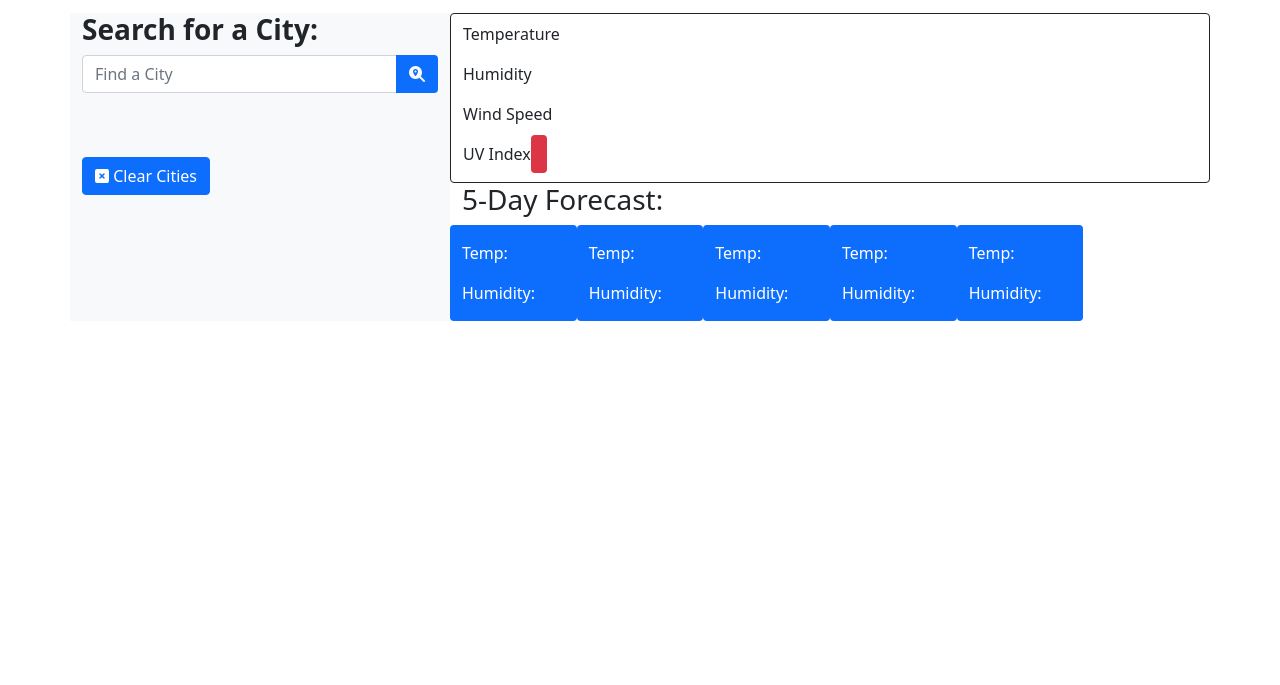
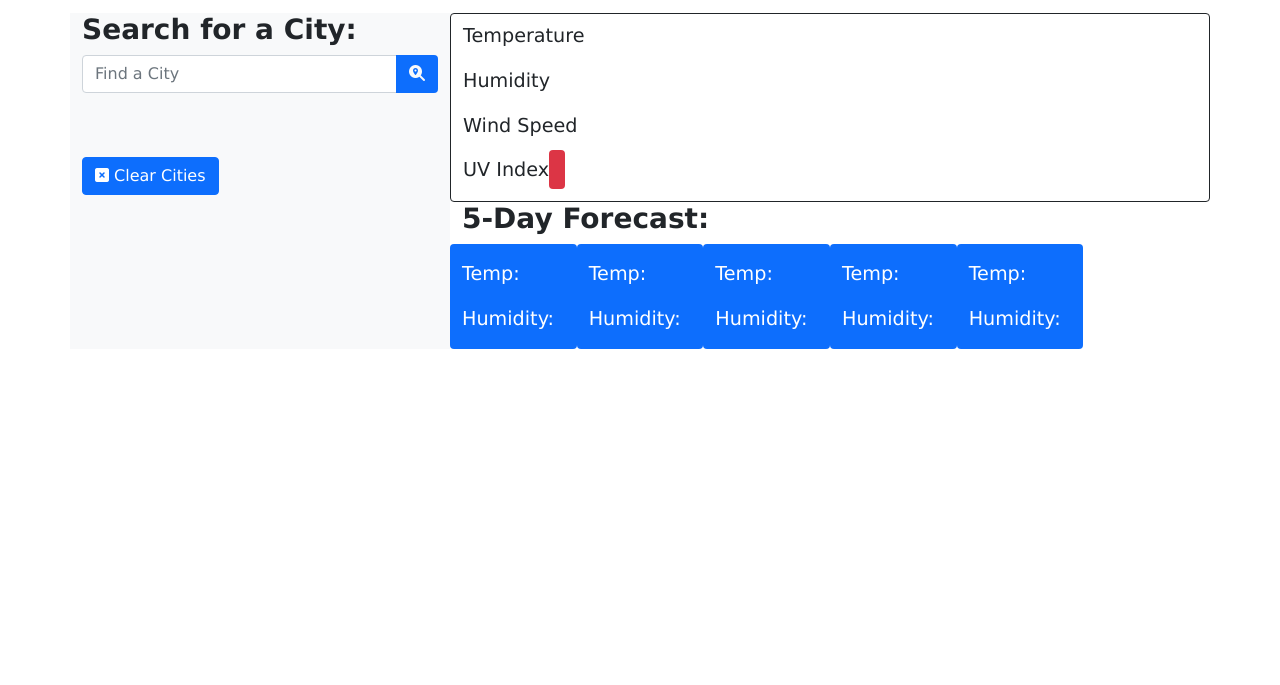
Before and after one commit to mattgaither/weather-dashboard, a plain HTML site: page index.html in a window 1280 px wide. Shown: the part 115-800 px from the top of the page. Drawn offline with nearby package versions, Linux system fonts and the light colour scheme.

Commit message:
added style to the css stylesheet

```diff
--- a/assets/style.css
+++ b/assets/style.css
@@ -1,4 +1,16 @@
+*{
+    box-sizing:border-box;
+}
+
+body{
+    font-size: 1.2rem;
+    font-family:Verdana, Geneva, Tahoma, sans-serif;
+}
 
 .jumbotron{
     background-color: orange;
 }
+
+h3{
+    font-weight: bold;
+}
```
